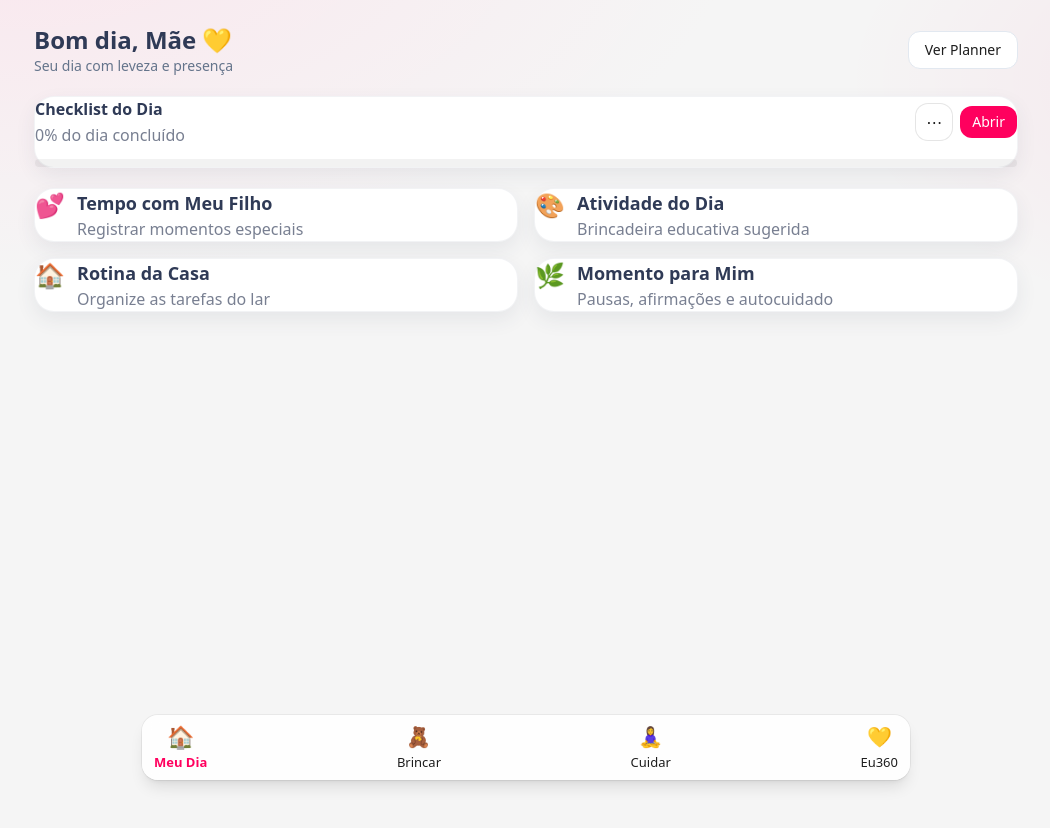
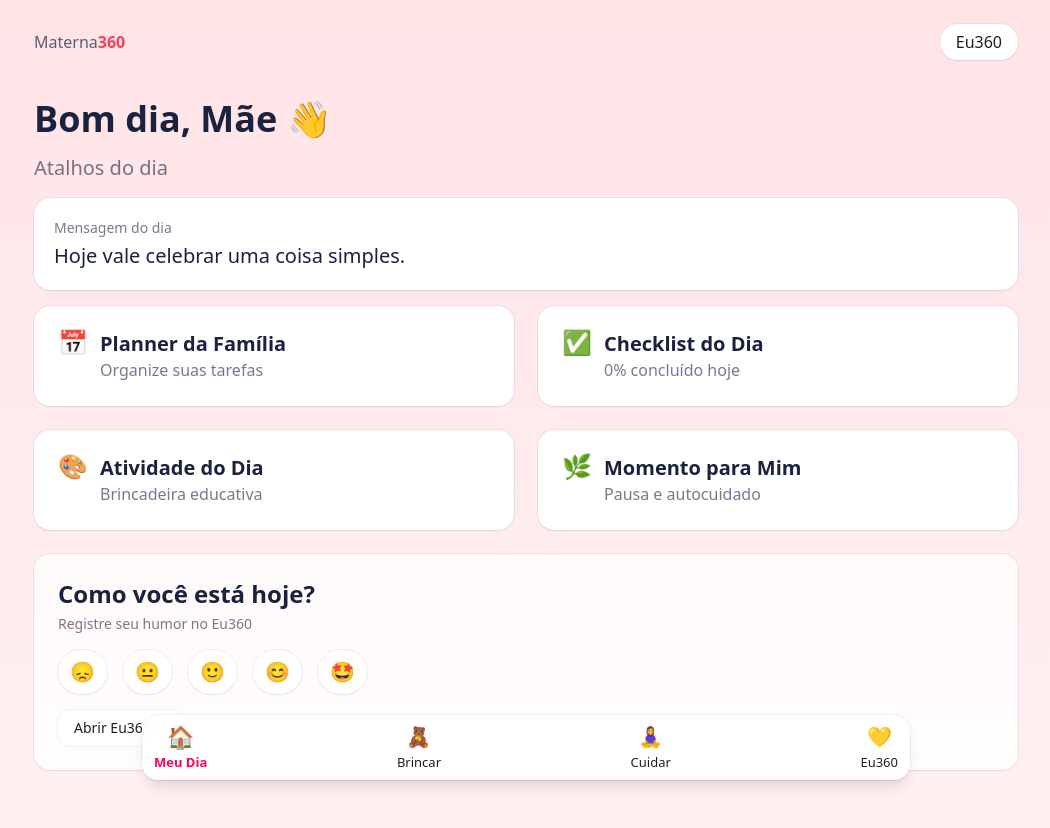
Before and after one commit to simonebrusco/materna360-app, a Next.js app in the folder materna360_starter/: page /meu-dia in a window 1280 px wide. Shown: the top 828 px of the page, without its empty margins (114-1164 px from the left). Before the commit the page ends 800 px from the top, so only its background shows below. Built offline with nearby package versions, Linux system fonts and the light colour scheme.

Commit message:
Update page.jsx

```diff
--- a/materna360_starter/app/meu-dia/page.jsx
+++ b/materna360_starter/app/meu-dia/page.jsx
@@ -1,37 +1,68 @@
 // materna360_starter/app/meu-dia/page.jsx
 "use client";
 
-import { useMemo, useState } from "react";
+import { useMemo } from "react";
 import Link from "next/link";
-import { get } from "../../lib/storage.js";
-import ChecklistEditorModal from "../../components/ChecklistEditorModal.jsx";
+import useChecklistProgress from "../../lib/hooks/useChecklistProgress.js";
 
-// helpers locais para ler o log de hoje
-function todayStr() {
-  const d = new Date();
-  const y = d.getFullYear();
-  const m = String(d.getMonth() + 1).padStart(2, "0");
-  const day = String(d.getDate()).padStart(2, "0");
-  return `${y}-${m}-${day}`;
+// Card simples reutilizável
+function Card({ emoji, title, subtitle, href = "#" }) {
+  return (
+    <Link
+      href={href}
+      className="block rounded-2xl bg-white ring-1 ring-black/5 shadow-sm hover:shadow-md transition-shadow p-5 md:p-6"
+    >
+      <div className="flex items-start gap-3">
+        <div className="text-2xl leading-none">{emoji}</div>
+        <div>
+          <h3 className="text-lg md:text-xl font-semibold text-[#1A2240]">
+            {title}
+          </h3>
+          {subtitle ? (
+            <p className="text-sm md:text-base text-[#1A2240]/60">{subtitle}</p>
+          ) : null}
+        </div>
+      </div>
+    </Link>
+  );
 }
-const tid = () => `m360:checklist_log:${todayStr()}`;
+
+// Mensagem do dia (troca automática a cada 24h, sem botão de trocar)
+function DailyMessage() {
+  const msgs = [
+    "Respire fundo — você está fazendo o seu melhor 💛",
+    "Pequenos passos também são progresso.",
+    "Seu cuidado é o coração da casa.",
+    "Hoje vale celebrar uma coisa simples.",
+    "Você não está sozinha — estamos juntas!",
+    "Gentileza com você mesma muda o dia.",
+    "A rotina fica leve quando você se acolhe.",
+  ];
+  // índice baseado no dia do ano (fixo por 24h)
+  const index = useMemo(() => {
+    const d = new Date();
+    const start = new Date(d.getFullYear(), 0, 0);
+    const diff = d - start;
+    const oneDay = 1000 * 60 * 60 * 24;
+    const day = Math.floor(diff / oneDay); // 1..366
+    return day % msgs.length;
+  }, []);
+  const text = msgs[index];
+
+  return (
+    <section className="mx-auto max-w-5xl px-5 mt-4">
+      <div className="rounded-2xl bg-white ring-1 ring-black/5 shadow-sm p-4 md:p-5">
+        <div className="text-sm text-[#1A2240]/60 mb-1">Mensagem do dia</div>
+        <p className="text-[#1A2240] text-lg md:text-xl">{text}</p>
+      </div>
+    </section>
+  );
+}
 
 export default function MeuDiaPage() {
-  // estado do editor (modal)
-  const [openChecklistEditor, setOpenChecklistEditor] = useState(false);
+  // Hook padronizado do checklist
+  const { percent } = useChecklistProgress();
 
-  // defs e log do dia (armazenamento local – tolerante a SSR)
-  const defs = get("m360:checklist_defs", []);
-  const done = get(tid(), []);
-
-  // percentual concluído do dia
-  const percentToday = useMemo(() => {
-    const total = Array.isArray(defs) ? defs.length : 0;
-    const count = Array.isArray(done) ? done.length : 0;
-    return total ? Math.round((count / total) * 100) : 0;
-  }, [defs, done]);
-
-  // saudação simples
   const greeting = useMemo(() => {
     const h = new Date().getHours();
     if (h < 12) return "Bom dia";
@@ -40,110 +71,87 @@ export default function MeuDiaPage() {
   }, []);
 
   return (
-    <main className="max-w-5xl mx-auto px-5 py-6">
-      {/* Header simples */}
-      <header className="flex items-center justify-between mb-5">
-        <div>
-          <h1 className="text-2xl font-semibold">{greeting}, Mãe 💛</h1>
-          <p className="text-sm text-slate-500">Seu dia com leveza e presença</p>
+    <main className="min-h-screen bg-gradient-to-b from-rose-100 to-rose-50">
+      {/* Topbar */}
+      <header className="mx-auto max-w-5xl px-5 pt-6 flex items-center justify-between">
+        <div className="text-sm md:text-base font-medium text-[#1A2240]/70">
+          Materna<strong className="text-rose-500">360</strong>
         </div>
-
-        {/* atalho para o Planner, opcional */}
-        <Link href="/meu-dia/planner" className="btn bg-white border border-slate-200">
-          Ver Planner
+        <Link
+          href="/eu360"
+          className="rounded-full bg-white px-4 py-1.5 text-sm md:text-base ring-1 ring-black/5 shadow-sm"
+        >
+          Eu360
         </Link>
       </header>
 
-      {/* ===== Card: Checklist do Dia (com botão ⋯ para editar via modal) ===== */}
-      <section className="card mb-5">
-        <div className="flex items-center justify-between">
-          <div>
-            <h3 className="text-base font-semibold">Checklist do Dia</h3>
-            {typeof percentToday === "number" ? (
-              <p className="subtitle mt-0.5">{percentToday}% do dia concluído</p>
-            ) : (
-              <p className="subtitle mt-0.5">Organize microtarefas de hoje</p>
-            )}
+      {/* Saudação */}
+      <section className="mx-auto max-w-5xl px-5 pt-8">
+        <h1 className="text-[28px] md:text-[36px] font-bold text-[#1A2240]">
+          {greeting}, <span className="text-[#1A2240]">Mãe</span> <span>👋</span>
+        </h1>
+        <p className="mt-2 text-[#1A2240]/60 text-lg md:text-xl">
+          Atalhos do dia
+        </p>
+      </section>
+
+      {/* Mensagem do Dia (fixa por 24h, sem interação) */}
+      <DailyMessage />
+
+      {/* Grid de Atalhos */}
+      <section className="mx-auto max-w-5xl px-5 pt-4 grid grid-cols-1 md:grid-cols-2 gap-4 md:gap-6">
+        <Card
+          emoji="📅"
+          title="Planner da Família"
+          subtitle="Organize suas tarefas"
+          href="/meu-dia/planner"
+        />
+        <Card
+          emoji="✅"
+          title="Checklist do Dia"
+          subtitle={`${percent}% concluído hoje`}
+          href="/meu-dia/checklist"
+        />
+        <Card
+          emoji="🎨"
+          title="Atividade do Dia"
+          subtitle="Brincadeira educativa"
+          href="/brincar"
+        />
+        <Card
+          emoji="🌿"
+          title="Momento para Mim"
+          subtitle="Pausa e autocuidado"
+          href="/cuidar"
+        />
+      </section>
+
+      {/* Humor do dia (teaser) */}
+      <section className="mx-auto max-w-5xl px-5 pt-6 pb-28">
+        <div className="rounded-2xl bg-white/80 ring-1 ring-black/5 shadow-sm p-5 md:p-6">
+          <h2 className="text-xl md:text-2xl font-semibold text-[#1A2240]">
+            Como você está hoje?
+          </h2>
+          <p className="mt-1 text-[#1A2240]/60 text-sm">
+            Registre seu humor no Eu360
+          </p>
+          <div className="mt-4 flex items-center gap-3 md:gap-4">
+            <span className="rounded-full bg-white ring-1 ring-black/5 shadow-sm px-3 py-2 text-xl">😞</span>
+            <span className="rounded-full bg-white ring-1 ring-black/5 shadow-sm px-3 py-2 text-xl">😐</span>
+            <span className="rounded-full bg-white ring-1 ring-black/5 shadow-sm px-3 py-2 text-xl">🙂</span>
+            <span className="rounded-full bg-white ring-1 ring-black/5 shadow-sm px-3 py-2 text-xl">😊</span>
+            <span className="rounded-full bg-white ring-1 ring-black/5 shadow-sm px-3 py-2 text-xl">🤩</span>
           </div>
-
-          <div className="flex items-center gap-2">
-            {/* abre editor inline */}
-            <button
-              aria-label="Editar checklist"
-              onClick={() => setOpenChecklistEditor(true)}
-              className="h-9 w-9 grid place-items-center rounded-xl bg-white ring-1 ring-black/10 hover:ring-black/20"
-              title="Editar checklist"
+          <div className="mt-4">
+            <Link
+              href="/eu360"
+              className="inline-flex items-center gap-2 rounded-xl bg-white ring-1 ring-black/5 px-4 py-2 text-sm hover:shadow"
             >
-              ⋯
-            </button>
-
-            {/* abre a tela completa do checklist */}
-            <Link
-              href="/meu-dia/checklist"
-              className="px-3 py-1.5 rounded-xl bg-[var(--brand)] text-white text-sm"
-            >
-              Abrir
+              Abrir Eu360 →
             </Link>
           </div>
         </div>
-
-        {/* mini barra de progresso */}
-        <div className="mt-3 h-2 rounded-full bg-black/5 overflow-hidden">
-          <div
-            className="h-full bg-[var(--brand)] rounded-full transition-all"
-            style={{ width: `${percentToday}%` }}
-          />
-        </div>
       </section>
-
-      {/* ===== Outros atalhos da Home (opcional, ilustrativo) ===== */}
-      <section className="grid grid-cols-1 md:grid-cols-2 gap-4">
-        <Link href="/meu-dia/momentos" className="card hover:shadow-md transition-shadow">
-          <div className="flex items-start gap-3">
-            <div className="text-2xl">💕</div>
-            <div>
-              <h3 className="text-lg font-semibold">Tempo com Meu Filho</h3>
-              <p className="subtitle">Registrar momentos especiais</p>
-            </div>
-          </div>
-        </Link>
-
-        <Link href="/meu-dia/atividade" className="card hover:shadow-md transition-shadow">
-          <div className="flex items-start gap-3">
-            <div className="text-2xl">🎨</div>
-            <div>
-              <h3 className="text-lg font-semibold">Atividade do Dia</h3>
-              <p className="subtitle">Brincadeira educativa sugerida</p>
-            </div>
-          </div>
-        </Link>
-
-        <Link href="/meu-dia/rotina" className="card hover:shadow-md transition-shadow">
-          <div className="flex items-start gap-3">
-            <div className="text-2xl">🏠</div>
-            <div>
-              <h3 className="text-lg font-semibold">Rotina da Casa</h3>
-              <p className="subtitle">Organize as tarefas do lar</p>
-            </div>
-          </div>
-        </Link>
-
-        <Link href="/meu-dia/pausas" className="card hover:shadow-md transition-shadow">
-          <div className="flex items-start gap-3">
-            <div className="text-2xl">🌿</div>
-            <div>
-              <h3 className="text-lg font-semibold">Momento para Mim</h3>
-              <p className="subtitle">Pausas, afirmações e autocuidado</p>
-            </div>
-          </div>
-        </Link>
-      </section>
-
-      {/* ===== Modal de edição do Checklist ===== */}
-      <ChecklistEditorModal
-        open={openChecklistEditor}
-        onClose={() => setOpenChecklistEditor(false)}
-      />
     </main>
   );
 }
```
